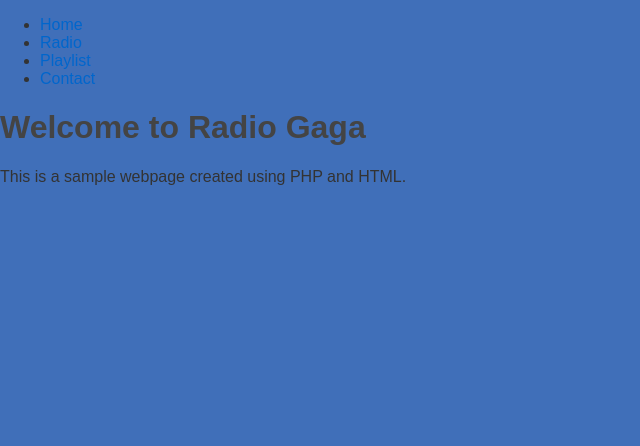
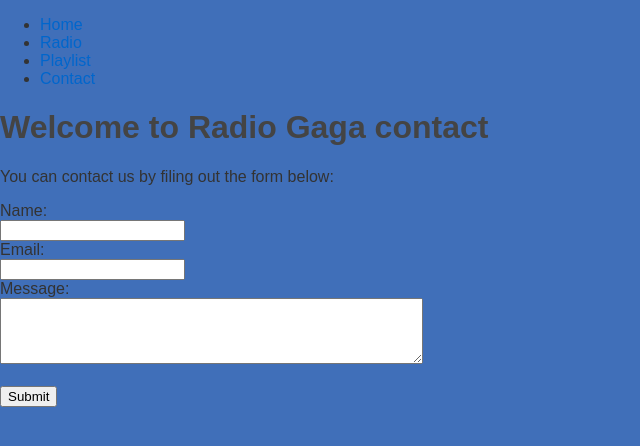
Before and after one commit to alireza928/RadioGaga, a PHP site: page /contact.php in a window 1280 px wide. Shown: the top 446 px of the page, without its empty margins (0-640 px from the left). Run offline with PHP 8.4, Linux system fonts and the light colour scheme.

Commit message:
Add contact form to contact page and update welcome message

```diff
--- a/contact.php
+++ b/contact.php
@@ -5,7 +5,9 @@
         <title>Radio Gaga - Contact</title>
         <link rel="stylesheet" href="CSS\styles.css">
     </head>
+
     <body>
+
         <div id = "navbar">
             <ul>
                 <li><a href="index.php">Home</a></li>
@@ -14,9 +16,23 @@
                 <li><a href="contact.php">Contact</a></li>
             </ul>
         </div>
+
         <div id="welcome-section">
-            <h1>Welcome to Radio Gaga</h1>
-            <p>This is a sample webpage created using PHP and HTML.</p>
+            <h1>Welcome to Radio Gaga contact</h1>
+            <p> You can contact us by filing out the form below:</p>
         </div>
+
+        <div id="contact-form">
+            <form action="submit_contact.php" method="post">
+                <label for="name">Name:</label><br>
+                <input type="text" id="name" name="name" required><br>
+                <label for="email">Email:</label><br>
+                <input type="email" id="email" name="email" required><br>
+                <label for="message">Message:</label><br>
+                <textarea id="message" name="message" rows="4" cols="50" required></textarea><br><br>
+                <input type="submit" value="Submit">
+            </form>
+        </div>
+
     </body>
 </html>
--- a/index.php
+++ b/index.php
@@ -23,7 +23,8 @@
         </div>
         <div id="welcome-section">
             <h1>Welcome to Radio Gaga</h1>
-            <p>This is a sample webpage created using PHP and HTML.</p>
+            <p>The Best Radio In The World!!</p>
+            <input type="button" value="Listen Now" onclick="window.location.href='radio.php'"/>
         </div>
     </body>
 </html>
--- a/playlist.php
+++ b/playlist.php
@@ -15,7 +15,7 @@
             </ul>
         </div>
         <div id="welcome-section">
-            <h1>Welcome to Radio Gaga</h1>
+            <h1>Welcome to Radio Gaga playlist</h1>
             <p>This is a sample webpage created using PHP and HTML.</p>
         </div>
     </body>
```
Also changed, not shown: radio.php (+5 -2 lines).
